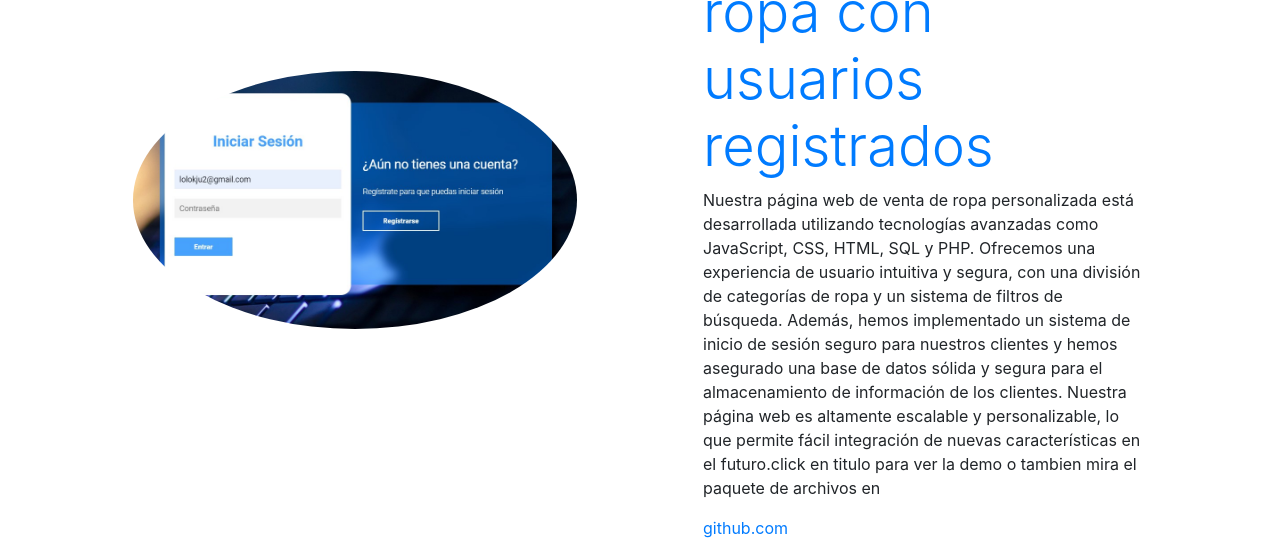
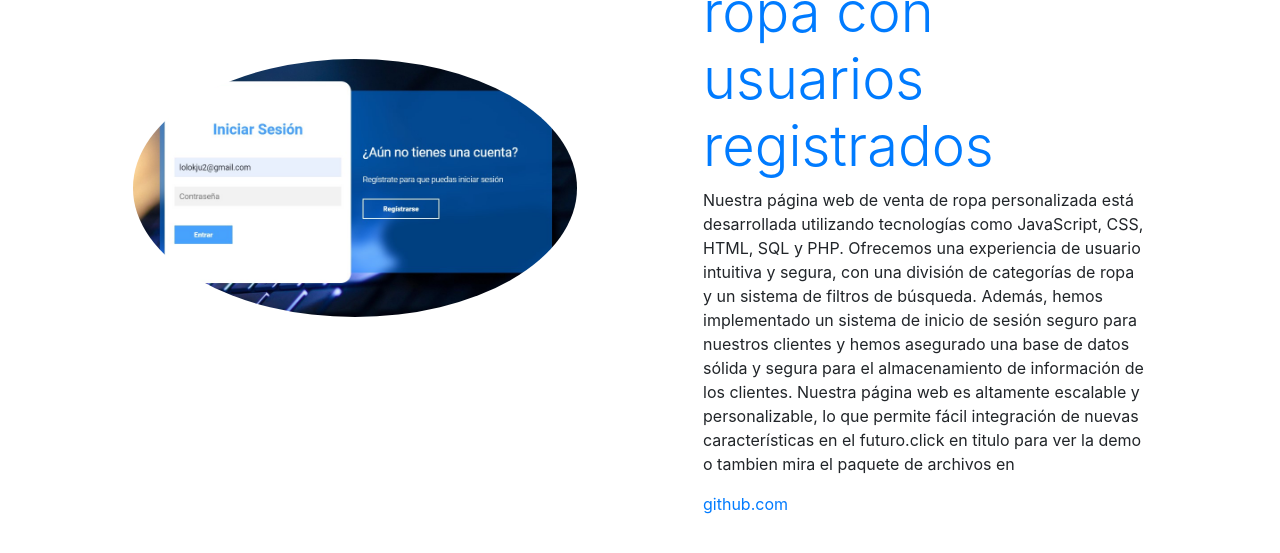
Before and after one commit to dabyy2/dabyy2.github.io, a plain HTML site: page index.html in a window 1280 px wide. Shown: the part 2677-3230 px from the top of the page. Drawn offline with nearby package versions, Linux system fonts and the light colour scheme.

Commit message:
Update index.html

```diff
--- a/index.html
+++ b/index.html
@@ -181,7 +181,7 @@
                 <div class="col-lg-6">
                     <div class="p-5">
                         <a class="social-link" href="https://marcaderopa.000webhostapp.com"><h2 class="display-4">marketplace  para marca de ropa con usuarios registrados</h2></a>
-                        <p>Nuestra página web de venta de ropa personalizada está desarrollada utilizando tecnologías avanzadas como JavaScript, CSS, HTML, SQL y PHP. Ofrecemos una experiencia de usuario intuitiva y segura, con una división de categorías de ropa y un sistema de filtros de búsqueda. Además, hemos implementado un sistema de inicio de sesión seguro para nuestros clientes y hemos asegurado una base de datos sólida y segura para el almacenamiento de información de los clientes. Nuestra página web es altamente escalable y personalizable, lo que permite fácil integración de nuevas características en el futuro.click en titulo para ver la demo o tambien mira el paquete de archivos en <a href="https://github.com/dabyy2/marketplace-login"><p>github.com</p></a></p></p>
+                        <p>Nuestra página web de venta de ropa personalizada está desarrollada utilizando tecnologías  como JavaScript, CSS, HTML, SQL y PHP. Ofrecemos una experiencia de usuario intuitiva y segura, con una división de categorías de ropa y un sistema de filtros de búsqueda. Además, hemos implementado un sistema de inicio de sesión seguro para nuestros clientes y hemos asegurado una base de datos sólida y segura para el almacenamiento de información de los clientes. Nuestra página web es altamente escalable y personalizable, lo que permite fácil integración de nuevas características en el futuro.click en titulo para ver la demo o tambien mira el paquete de archivos en <a href="https://github.com/dabyy2/marketplace-login"><p>github.com</p></a></p></p>
                     </div>
                 </div>
             </div>
```
